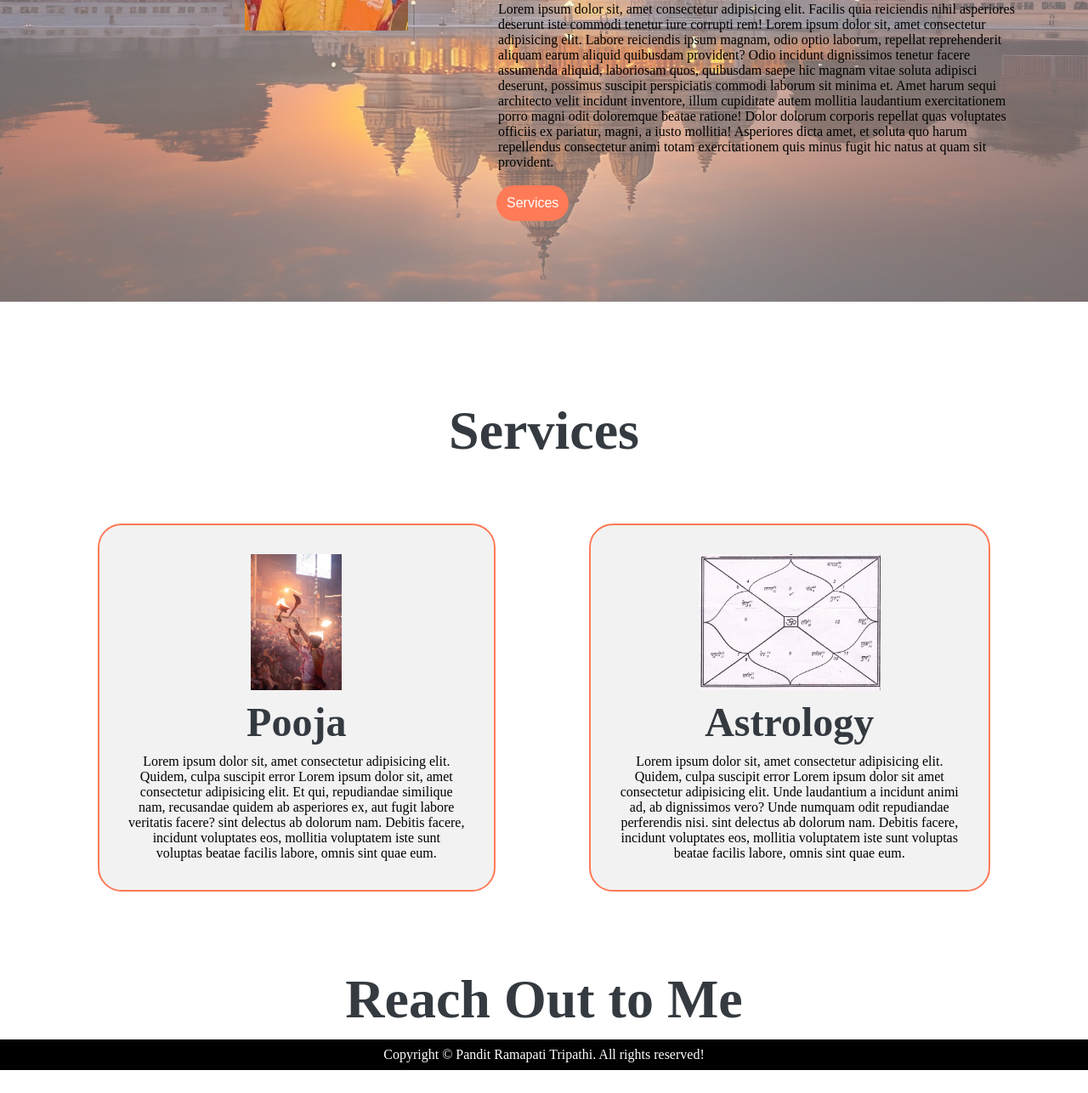
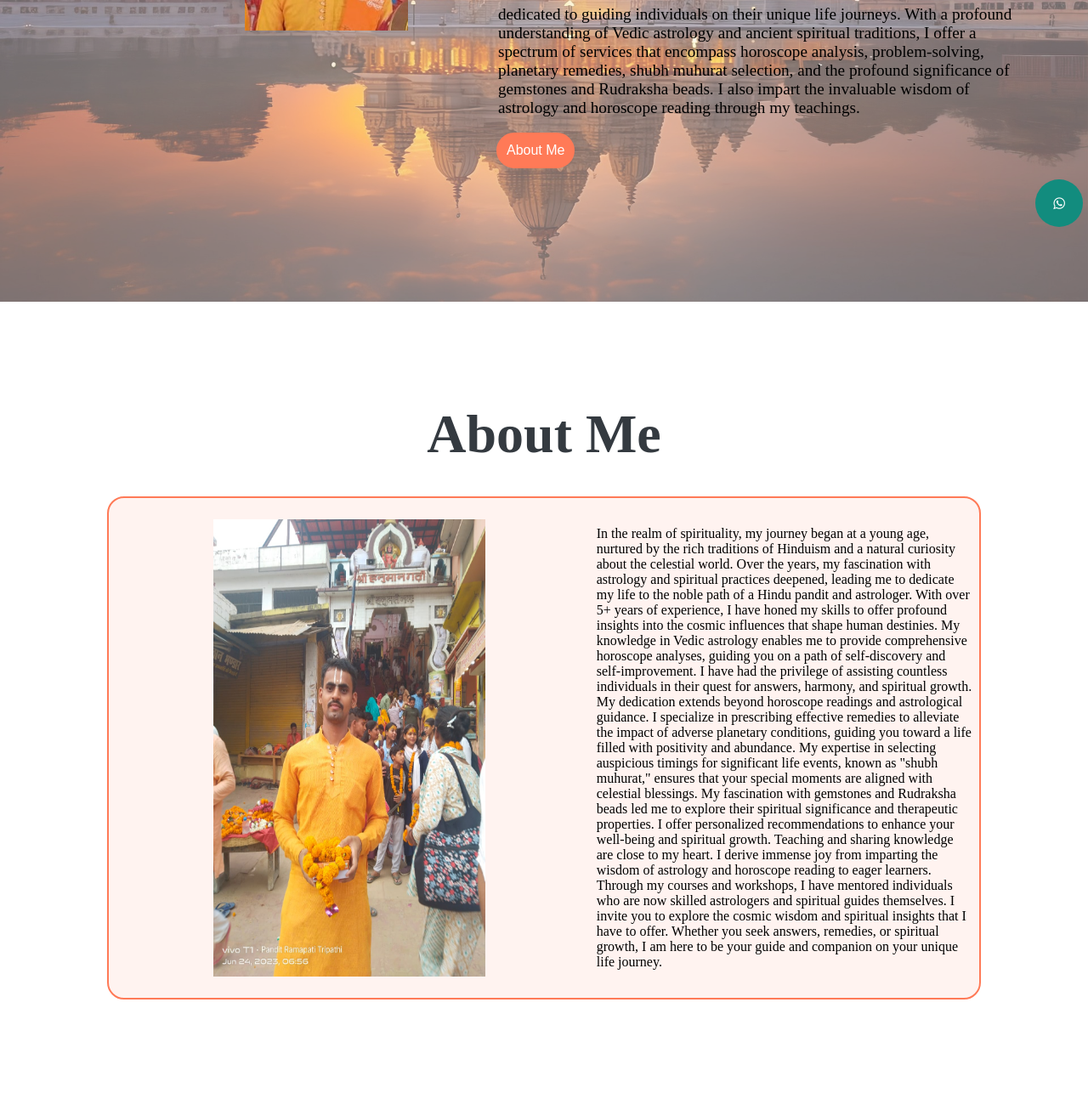
Before and after one commit to MishraKush/redesigned-happiness-Pandit-Ramapati, a plain HTML site: page index.html in a window 1280 px wide. Shown: the part 445-1731 px from the top of the page at 85% size. Before the commit the page ends 1704 px from the top, so only its background shows below. Drawn offline with Linux system fonts and the light colour scheme.

Commit message:
updatded content

```diff
--- a/css/phone.css
+++ b/css/phone.css
@@ -1,6 +1,7 @@
 /* Navigation */
 #navbar {
     flex-direction: column;
+    position: relative;
 }
 
 #navbar ul {
@@ -10,7 +11,7 @@
     margin: auto;
 }
 
-#navbar ul li a{
+#navbar ul li a {
     font-size: 1rem;
     padding: 0px 7px;
     padding-bottom: 4px;
@@ -18,7 +19,7 @@
 
 
 /* Home section */
-#home{
+#home {
     margin: 16rem 0 0 0;
     flex-direction: column;
     align-items: center;
@@ -26,11 +27,11 @@
     height: 375px;
 }
 
-#home::before{
+#home::before {
     height: 480px;
 }
 
-#home p{
+#home p {
     font-size: 13px;
 }
 
@@ -39,12 +40,13 @@
     background: url('../imgs/ai-generated-ayodhya.jpg') no-repeat center center/cover;
     position: absolute;
     top: 0;
-    height: 100%;
+    height: 92%;
     width: 100%;
     z-index: -1;
     opacity: 0.6;
 }
-#homeimg::before{
+
+#homeimg::before {
     content: '';
     background: url(/imgs/person.jpg) no-repeat center center/cover;
     margin: 8% 25%;
@@ -52,25 +54,51 @@
 
 }
 
+/* About Me Section*/
+#about-me-content {
+    flex-direction: column;
+}
+
+#about-me-content img {
+    width: 14rem;
+    margin: auto;
+    margin-top: 20px;
+}
+
+#about-me-content p {
+    margin: 30px 2rem;
+    padding: 14px 14px;
+}
 
 /* Services section  */
-#services{
+#services {
     flex-direction: column;
 }
 
 #services .box {
     padding: 14px;
+    width: 90%;
     margin: 2px 0px;
     margin-bottom: 20px;
 }
 
-/* Footer */
+/* Contact Me */
+.contact-content {
+    flex-direction: column;
+}
+
+.whatsapp-icon {
+    position: sticky;
+    top: 53rem;
+    left: 21rem;
+}
 
 /* Utility classes */
-.h-primary{
-    font-size:26px;
+.h-primary {
+    font-size: 26px;
 }
-.btn{
+
+.btn {
     font-size: 13px;
     padding: 4px 8px;
 }
--- a/css/style.css
+++ b/css/style.css
@@ -29,17 +29,19 @@
     position: sticky;
     top: 0px;
 }
+
 #navbar::before {
     content: "";
     background-color: white;
     position: absolute;
-    top:0px;
-    left:0px;
+    top: 0px;
+    left: 0px;
     height: 100%;
-    width:100%;
+    width: 100%;
     z-index: -1;
-    opacity: 0.05;
+    opacity: 0.1;
 }
+
 #navbar ul {
     display: flex;
     flex: auto;
@@ -49,7 +51,7 @@
 
 #navbar ul li {
     list-style: none;
-    font-size:1.2rem;
+    font-size: 1.2rem;
 }
 
 #navbar ul li a {
@@ -74,15 +76,17 @@
 
 #home {
     display: flex;
-    margin:150px 0 0 45% ;
+    margin: 150px 0 0 45%;
     width: 50%;
     flex-direction: column;
     justify-content: flex-start;
     align-items: flex-start;
 }
 
-#home p{
+#home p {
     padding: 10px;
+    font-size: 1.2rem;
+    color: rgb(0, 0, 0);
 }
 
 #homebg::before {
@@ -95,7 +99,8 @@
     z-index: -1;
     opacity: 0.6;
 }
-#homeimg::before{
+
+#homeimg::before {
     content: '';
     background: url('../imgs/person.jpg') no-repeat center center/cover;
     position: absolute;
@@ -105,18 +110,56 @@
 
 }
 
-#services-container{
+/* About Me */
+
+#about-me h1 {
     position: relative;
     margin-top: 15%;
+    margin-bottom: 2%;
     z-index: -1;
 }
 
-#services{
+#about-me-content {
+    display: flex;
+    margin: auto;
+    flex-direction: row;
+    border: 2px solid var(--primary);
+    border-radius: 20px;
+    width: 80%;
+    background-color: #ff795717;
+    /* align-content: flex-start; */
+    z-index: -1;
+
+}
+
+#about-me-content img {
+    /* height: 12px; */
+    width: 20rem;
+    margin: 25px 12%;
+}
+
+#about-me-content p {
+    margin: 25px 0;
+    padding: 8px 8px;
+}
+
+/* Services */
+
+#services-container h1 {
+    position: relative;
+    margin-top: 10%;
+    z-index: -1;
+}
+
+#services {
     margin: 60px;
     display: flex;
+    flex-wrap: wrap;
 }
-#services .box{
+
+#services .box {
     border: 2px solid var(--primary);
+    width: 20%;
     padding: 34px;
     margin: 2px 55px;
     border-radius: 28px;
@@ -125,35 +168,101 @@
     z-index: -1;
 }
 
-#services .box img{
-   height: 160px;
-   margin: auto;
-   display: block;
+#services .box img {
+    height: 160px;
+    margin: auto;
+    display: block;
 }
 
-#services .box p{
+#services .box p {
     font-family: 'Bree Serif', serif;
 
 }
 
-footer{
+.contact-content{
+    display: flex;
+    flex-direction: row;
+    width: 80%;
+    margin: auto;
+    margin-bottom: 4rem;
+    margin-top: 2rem;
+}
+.contact-content-text{
+    padding-top: 40px;
+    font-size: 1.2rem;
+}
+
+.social-icons{
+    display: flex;
+    margin: auto;
+    padding-top: 15px;
+}
+
+
+/* Style all font awesome icons */
+.fa {
+    padding: 20px;
+    font-size: 30px;
+    width: 1rem;
+    text-align: center;
+    text-decoration: none;
+    margin: 5px 6px;
+    border-radius: 50%;
+}
+
+/* Add a hover effect if you want */
+.fa:hover {
+    opacity: 0.7;
+}
+
+/* Set a specific color for each brand */
+
+/* Facebook */
+.fa-facebook {
+    background: #3B5998;
+    color: white;
+}
+
+/* Twitter */
+.fa-twitter {
+    background: #55ACEE;
+    color: white;
+}
+/* Youtube */
+.fa-youtube {
+    background: #bb0000;
+    color: white;
+  }
+  .fa-whatsapp {
+    background: #128C7E;
+    color: white;
+  }
+
+.fa-blogger img{
+    margin-top: 6px;
+    margin-left: 8px;
+    width: 3.2rem;
+}
+
+footer {
     background: black;
     color: white;
     padding: 9px 20px;
 }
 
-.h-primary{
+.h-primary {
     font-size: 4rem;
     padding: 10px;
     color: var(--gray-dark);
 }
-.h-secondary{
+
+.h-secondary {
     font-size: 3rem;
     padding: 10px;
     color: var(--gray-dark);
 }
 
-.btn{
+.btn {
     padding: 10px;
     border: 2px solid var(--primary);
     background-color: var(--primary);
@@ -164,6 +273,12 @@ footer{
     cursor: pointer;
 }
 
-.center{
+.center {
     text-align: center;
 }
+
+.whatsapp-icon{
+    position: sticky;
+        top: 41rem;
+    left: 88rem;
+}
--- a/index.html
+++ b/index.html
@@ -9,6 +9,7 @@
     <meta name="author" content="KushMishra">
     <link rel="stylesheet" href="css/style.css">
     <link rel="stylesheet" media="screen and (max-width: 1240px)" href="css/phone.css">
+    <link rel="stylesheet" href="https://cdnjs.cloudflare.com/ajax/libs/font-awesome/4.7.0/css/font-awesome.min.css">
 </head>
 
 <body>
@@ -18,6 +19,7 @@
         </div>
         <ul>
             <li class="item"><a href="">Home</a></li>
+            <li class="item"><a href="#about-me">About me</a></li>
             <li class="item"><a href="#services-container">Services</a></li>
             <li class="item"><a href="#contact">Contact</a></li>
         </ul>
@@ -33,17 +35,64 @@
     <section id="home">
         <p>I am</p>
         <h1 class="h-primary">Pandit Ramapati Tripathi</h1>
-        <p>Lorem ipsum dolor sit, amet consectetur adipisicing elit. Facilis quia reiciendis nihil asperiores deserunt
-            iste commodi tenetur iure corrupti rem! Lorem ipsum dolor sit, amet consectetur adipisicing elit. Labore
-            reiciendis ipsum magnam, odio optio laborum, repellat reprehenderit aliquam earum aliquid quibusdam
-            provident? Odio incidunt dignissimos tenetur facere assumenda aliquid, laboriosam quos, quibusdam saepe hic
-            magnam vitae soluta adipisci deserunt, possimus suscipit perspiciatis commodi laborum sit minima et. Amet
-            harum sequi architecto velit incidunt inventore, illum cupiditate autem mollitia laudantium exercitationem
-            porro magni odit doloremque beatae ratione! Dolor dolorum corporis repellat quas voluptates officiis ex
-            pariatur, magni, a iusto mollitia! Asperiores dicta amet, et soluta quo harum repellendus consectetur animi
-            totam exercitationem quis minus fugit hic natus at quam sit provident.
+        <p>
+            dedicated to guiding individuals on their unique life journeys. With a profound understanding of Vedic
+            astrology and ancient spiritual traditions, I offer a spectrum of services that encompass horoscope
+            analysis, problem-solving, planetary remedies, shubh muhurat selection, and the profound significance of
+            gemstones and Rudraksha beads. I also impart the invaluable wisdom of astrology and horoscope reading
+            through my teachings.
         </p>
-        <button class="btn">Services</button>
+        <a href="#about-me">
+            <button class="btn">About Me</button>
+        </a>
+    </section>
+    <a href="#" class="whatsapp-icon fa fa-whatsapp"></a>
+    <section id="about-me">
+        <h1 class="h-primary center">About Me</h1>
+        <div id="about-me-content">
+            <img src="/imgs/person1.jpg" alt="">
+            <div>
+                <p>
+                    In the realm of spirituality, my journey began at a young age, nurtured by the rich traditions of
+                    Hinduism and a natural curiosity about the celestial world. Over the years, my fascination with
+                    astrology and spiritual practices deepened, leading me to dedicate my life to the noble path of a
+                    Hindu
+                    pandit and astrologer.
+
+                    With over 5+ years of experience, I have honed my skills to offer profound insights into the cosmic
+                    influences that shape human destinies. My knowledge in Vedic astrology enables me to provide
+                    comprehensive horoscope analyses, guiding you on a path of self-discovery and self-improvement. I
+                    have
+                    had the privilege of assisting countless individuals in their quest for answers, harmony, and
+                    spiritual
+                    growth.
+
+                    My dedication extends beyond horoscope readings and astrological guidance. I specialize in
+                    prescribing
+                    effective remedies to alleviate the impact of adverse planetary conditions, guiding you toward a
+                    life
+                    filled with positivity and abundance. My expertise in selecting auspicious timings for significant
+                    life
+                    events, known as "shubh muhurat," ensures that your special moments are aligned with celestial
+                    blessings.
+
+                    My fascination with gemstones and Rudraksha beads led me to explore their spiritual significance and
+                    therapeutic properties. I offer personalized recommendations to enhance your well-being and
+                    spiritual
+                    growth.
+
+                    Teaching and sharing knowledge are close to my heart. I derive immense joy from imparting the wisdom
+                    of
+                    astrology and horoscope reading to eager learners. Through my courses and workshops, I have mentored
+                    individuals who are now skilled astrologers and spiritual guides themselves.
+
+                    I invite you to explore the cosmic wisdom and spiritual insights that I have to offer. Whether you
+                    seek
+                    answers, remedies, or spiritual growth, I am here to be your guide and companion on your unique life
+                    journey.
+                </p>
+            </div>
+        </div>
     </section>
 
     <section id="services-container">
@@ -51,28 +100,58 @@
         <div id="services">
             <div class="box">
                 <img src="imgs/aarti.jpg" alt="">
-                <h2 class="h-secondary center">Pooja</h2>
-                <p class="center">Lorem ipsum dolor sit, amet consectetur adipisicing elit. Quidem, culpa suscipit error
+                <h2 class="h-secondary center">All Pooja</h2>
+                <!-- <p class="center">Lorem ipsum dolor sit, amet consectetur adipisicing elit. Quidem, culpa suscipit error
                     Lorem ipsum dolor sit, amet consectetur adipisicing elit. Et qui, repudiandae similique nam,
                     recusandae quidem ab asperiores ex, aut fugit labore veritatis facere?
                     sint delectus ab dolorum nam. Debitis facere, incidunt voluptates eos, mollitia voluptatem iste sunt
-                    voluptas beatae facilis labore, omnis sint quae eum.</p>
+                    voluptas beatae facilis labore, omnis sint quae eum.</p> -->
             </div>
             <div class="box">
                 <img src="imgs/astro.jpg" alt="">
                 <h2 class="h-secondary center">Astrology</h2>
-                <p class="center">Lorem ipsum dolor sit, amet consectetur adipisicing elit. Quidem, culpa suscipit error
+                <!-- <p class="center">Lorem ipsum dolor sit, amet consectetur adipisicing elit. Quidem, culpa suscipit error
                     Lorem ipsum dolor sit amet consectetur adipisicing elit. Unde laudantium a incidunt animi ad, ab
                     dignissimos vero? Unde numquam odit repudiandae perferendis nisi.
 
                     sint delectus ab dolorum nam. Debitis facere, incidunt voluptates eos, mollitia voluptatem iste sunt
-                    voluptas beatae facilis labore, omnis sint quae eum.</p>
+                    voluptas beatae facilis labore, omnis sint quae eum.</p> -->
+            </div>
+            <div class="box">
+                <img src="imgs/horoscope.png" alt="">
+                <h2 class="h-secondary center">Horoscope Advice</h2>
+            </div>
+            <div class="box">
+                <img src="imgs/problems.jpg" alt="">
+                <h2 class="h-secondary center">Solutions to Problems</h2>
+            </div>
+            <div class="box">
+                <img src="imgs/shubh muhurat.png" alt="">
+                <h2 class="h-secondary center">Shubh Muhurat</h2>
+            </div>
+            <div class="box">
+                <img src="imgs/gemstones.png" alt="">
+                <h2 class="h-secondary center">Gemstones query</h2>
             </div>
         </div>
     </section>
 
     <section id="contact">
         <h1 class="h-primary center">Reach Out to Me</h1>
+        <div class="contact-content">
+            <div class="contact-content-text">
+                <p>
+                    Want to learn all about astrology and horoscope? Connect with me for more details!
+                </p>
+            </div>
+            <div class="social-icons">
+                <a href="#" class="fa fa-whatsapp"></a>
+                <a href="#" class="fa fa-facebook"></a>
+                <a href="#" class="fa fa-twitter"></a>
+                <a href="" class="fa fa-youtube"></a>
+                <a href="" class="fa-blogger"><img src="imgs/blogger.jpeg" alt=""></a>
+            </div>
+        </div>
     </section>
 
     <footer>
```
Also changed, not shown: imgs/blogger.jpeg (added), imgs/gemstones.png (added), imgs/horoscope.png (added), imgs/person1.jpg (added), imgs/problems.jpg (added), imgs/shubh muhurat.png (added).
